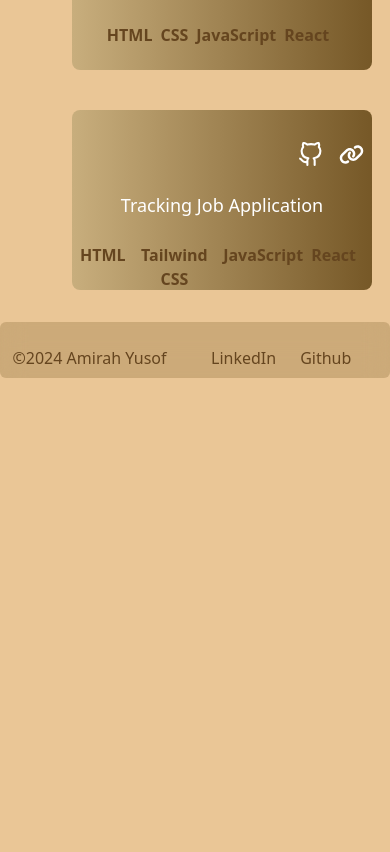
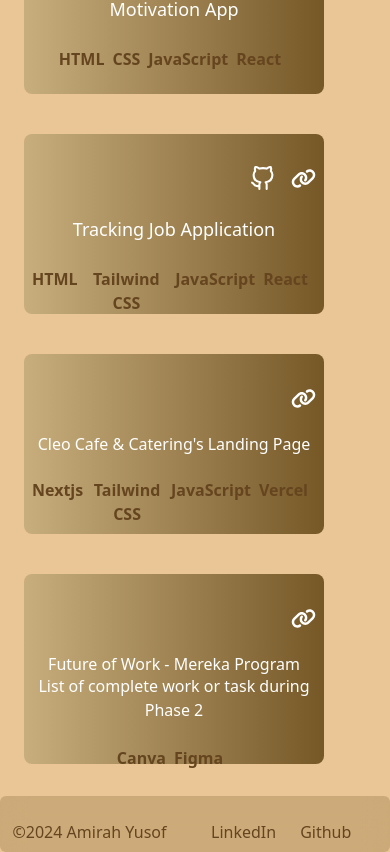
Before and after one commit to amirahyusof/amirahyusof.github.io, a React (Create React App) app: page /projects in a window 390 px wide. Shown: the part 882-1734 px from the top of the page. Before the commit the page ends 1260 px from the top, so only its background shows below. Built offline with nearby package versions, Linux system fonts and the light colour scheme; the HTML template or start-up script is replaced by a standard one.

Commit message:
update new file and make it responsive

```diff
--- a/src/components/Hero.js
+++ b/src/components/Hero.js
@@ -18,7 +18,7 @@ function Hero(){
                 <p className='text-xl'>Currently, I'm interested in learning more into Firebase, PHP and MySQL, documentation and also web app.
                 Feel free to reach out, I'd love to connect!</p>
                 <button className='mt-4 mr-6 text-lg sm:text-xl font-semibold underline hover:underline-offset-4'>
-                    <a href="https://drive.google.com/file/d/182vBl9a1Lvqg0u1n72BXbsFdU4zXuGt8/view?usp=sharing" class="button">
+                    <a href="https://drive.google.com/file/d/182vBl9a1Lvqg0u1n72BXbsFdU4zXuGt8/view?usp=drive_link" class="button" target="_blank" rel="noreferrer">
                     Amirah's Resume
                     </a>
                 </button>
--- a/src/components/NavBar.js
+++ b/src/components/NavBar.js
@@ -9,9 +9,9 @@ function NavBar(){
     return(
       <div>
         <nav className="w-full flex items-center justify-center">
-          <div className ="h-14 p-2 rounded sm:mt-4 text-white bg-[#765827] bg-opacity-25 backdrop-filter backdrop-blur-md">
+          <div className ="sm:h-14 p-2 rounded sm:mt-4 text-white bg-[#765827] bg-opacity-25 backdrop-filter backdrop-blur-md">
             <ul className="flex sm:text-lg my-2">
-            <li className="mx-6  mr-[60px] sm:mr-[100px] hover:text-[#EAC696]">
+              <li className="mx-6  mr-[60px] sm:mr-[100px] hover:text-[#EAC696]">
                 <Link to="/">Amirah Yusof</Link>
               </li>
               <li className="mr-2 sm:mr-6  underline hover:underline-offset-4">
@@ -20,7 +20,7 @@ function NavBar(){
               <li className="mr-2 sm:mr-6 underline hover:underline-offset-4">
                 <Link to="/projects">Projects</Link>
               </li>
-              <li className="mr-2 w-[80px] px-2 sm:mr-6 border-[#C8AE7D] bg-[#C8AE7D] bg-opacity-50 rounded-xl hover:bg-opacity-30">
+              <li className="mr-2 h-fit sm:w-[80px] px-2 sm:mr-6 border-[#C8AE7D] bg-[#C8AE7D] bg-opacity-50 rounded-xl hover:bg-opacity-30">
                 <Link to="/contact">Contact</Link>
               </li>
             </ul>
--- a/src/components/Projects.js
+++ b/src/components/Projects.js
@@ -9,9 +9,9 @@ function Project(){
         <div className="h-full-screen text-[#65451F]" id="projects">
             <img src={iconSection} className="mx-auto justify-center rounded-xl mt-[-150px] w-full md:w-[900px] h-[300px]" alt="" />
             <img src={icon} className="w-[150px] border-[#65451F] rounded-full mx-auto mt-[-80px]" alt="" />
-            <div className="px-5 sm:w-[550px] md:w-[600px] lg:w-[900px] mb-8 mx-auto justify-center">
+            <div className="sm:w-[550px] md:w-full lg:w-full mb-8 mx-auto ml-4 sm:mr-20 md:ml-10 justify-center">
                 <h1 className="text-2xl mb-4 font-bold">Personal Project</h1>
-                <div className="px-4 sm:px-0 grid md:grid-cols-2 gap-10 md:gap-8 list-none text-white">
+                <div className="px-4 sm:px-0 grid md:grid-cols-3 gap-10 md:gap-8 list-none text-white">
 
                     <a className=" w-[300px] sm:w-[500px] h-[180px] md:w-[400px] md:h-[220px] p-2 mr-2
                                   cursor-pointer border-[#765827] rounded-lg bg-gradient-to-r from-[#C8AE7D] to-[#765827] hover:bg-gradient-to-l"
@@ -32,7 +32,7 @@ function Project(){
                         </div>
                     </a>
 
-                    <a className="w-[300px]  sm:w-[500px] h-[180px] md:w-[400px] md:h-[220px] p-2 mr-2
+                    <a className="w-[300px] sm:w-[500px] h-[180px] md:w-[400px] md:h-[220px] p-2 mr-2
                                    cursor-pointer border-[#765827] rounded-lg bg-gradient-to-r from-[#C8AE7D] to-[#765827] hover:bg-gradient-to-l"
                                    href="https://swiftfixpro.netlify.app/" target="_blank" rel="noreferrer">
                         <div className="text-center">
@@ -91,6 +91,43 @@ function Project(){
                             </div>
                         </div>
                     </a>
+
+                    <a className="w-[300px] sm:w-[500px] h-[180px] md:w-[400px] md:h-[220px] p-2 mr-2
+                                  cursor-pointer border-[#765827] rounded-lg bg-gradient-to-r from-[#C8AE7D] to-[#765827] hover:bg-gradient-to-l"
+                                  href="https://cleocafecatering.vercel.app/" target="_blank" rel="noreferrer">
+                        <div className="text-center">
+                            <div className="flex justify-end my-4">
+                                <a href="https://cleocafecatering.vercel.app/"
+                                   className="hover:text-[#65451F]" target="_blank" rel="noreferrer"><FaLink size={25} />
+                                </a>
+                            </div>
+                            <h2 className="sm:text-lg">Cleo Cafe & Catering's Landing Page</h2>
+                            <div className="text-center justify-center flex mt-6 text-[#65451F] font-semibold">
+                                <li className="mr-2">Nextjs</li>
+                                <li className="mr-2">Tailwind CSS</li>
+                                <li className="mr-2">JavaScript</li>
+                                <li className="mr-2">Vercel</li>
+                            </div>
+                        </div>
+                    </a>
+
+                    <a className="w-[300px] sm:w-[500px] h-[190px] md:w-[400px] md:h-[220px] p-2 mr-2
+                                  cursor-pointer border-[#765827] rounded-lg bg-gradient-to-r from-[#C8AE7D] to-[#765827] hover:bg-gradient-to-l"
+                                  href="https://drive.google.com/drive/folders/1x38453t30b6oAx3DwIfVYMr86Qdu46Vs?usp=sharing" target="_blank" rel="noreferrer">
+                        <div className="text-center">
+                            <div className="flex justify-end my-4">
+                                <a href="https://drive.google.com/drive/folders/1x38453t30b6oAx3DwIfVYMr86Qdu46Vs?usp=sharing"
+                                   className="hover:text-[#65451F]" target="_blank" rel="noreferrer"><FaLink size={25} />
+                                </a>
+                            </div>
+                            <h2 className="sm:text-lg">Future of Work - Mereka Program</h2>
+                            <p>List of complete work or task during Phase 2 </p>
+                            <div className="text-center justify-center flex mt-6 text-[#65451F] font-semibold">
+                                <li className="mr-2">Canva</li>
+                                <li className="mr-2">Figma</li>
+                            </div>
+                        </div>
+                    </a>
                 </div>
             </div>
 
```
